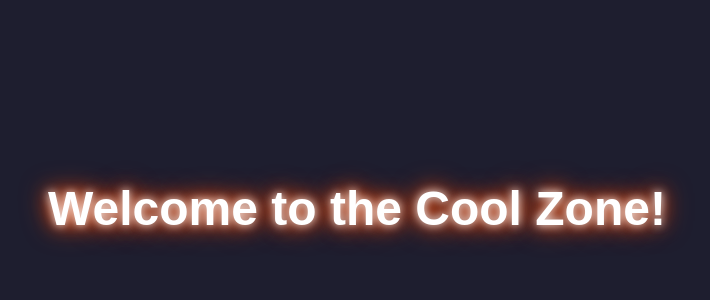
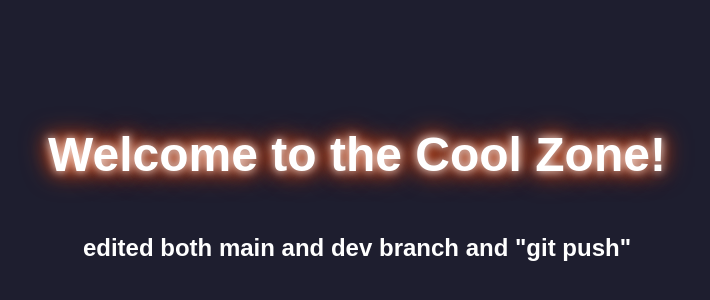
Before and after one commit to akibhasan15/git-rollback-test, a plain HTML site: page index.html in a window 1280 px wide. Shown: the part 192-492 px from the top of the page, without its empty margins (283-993 px from the left). Drawn offline with Linux system fonts and the light colour scheme.

Commit message:
edited index.html at main

```diff
--- a/index.html
+++ b/index.html
@@ -31,5 +31,6 @@
   </head>
   <body>
     <h1>Welcome to the Cool Zone!</h1>
+    <h2> edited both main and dev branch and "git push" <h2>
   </body>
 </html>
```
